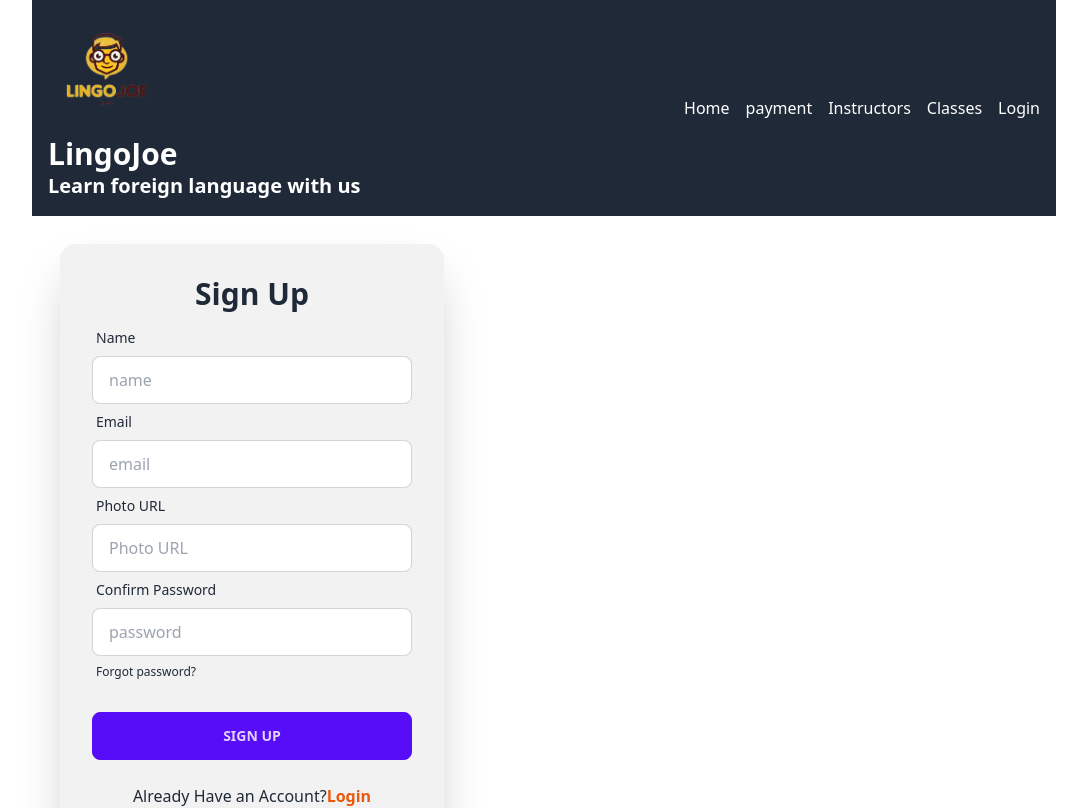
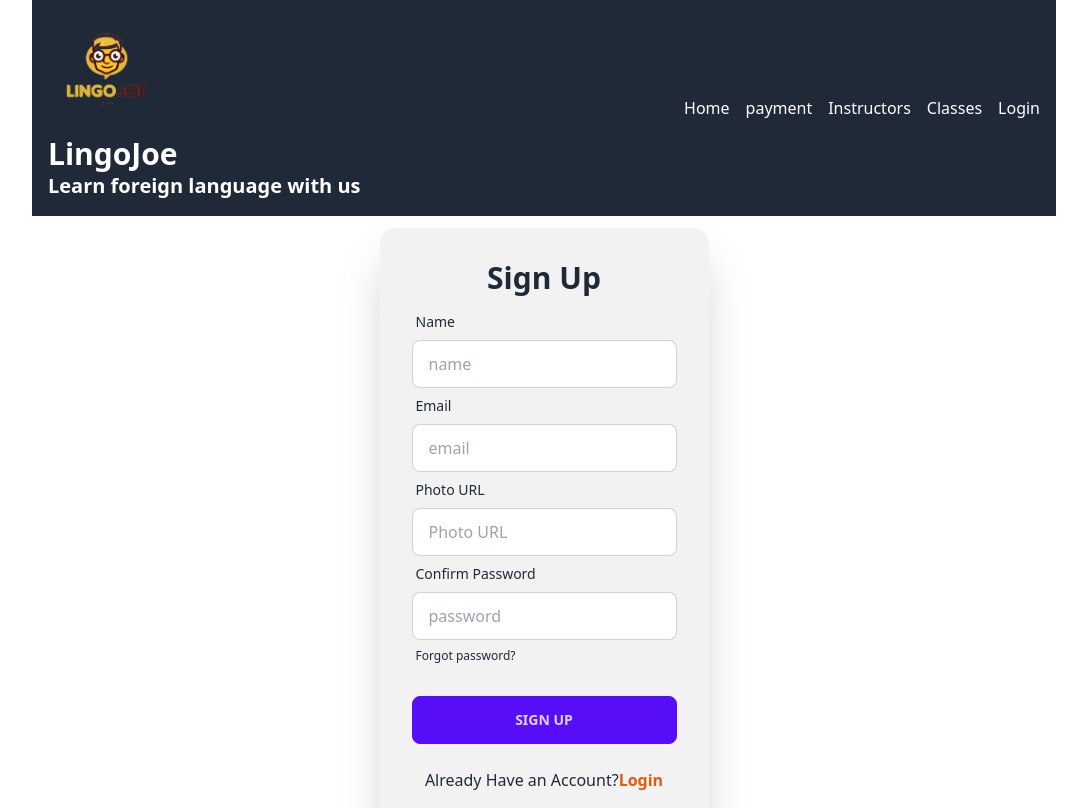
Before and after one commit to mamunuddinbu/summer-camp-client-public-repo, a React (Vite) app: page /sign-up in a window 1280 px wide. Shown: the top 808 px of the page, without its empty margins (96-1183 px from the left). Built offline with nearby package versions, Linux system fonts and the light colour scheme; no server answers.

Commit message:
Sign Up page Updated and project finished

```diff
--- a/src/pages/auth/SignUp.jsx
+++ b/src/pages/auth/SignUp.jsx
@@ -1,4 +1,4 @@
-import { Link } from "react-router-dom";
+import { Link, useLocation, useNavigate } from "react-router-dom";
 import { useContext, useState } from "react";
 import { AuthContext } from "./AuthProvider";
 import useTitle from "../../hooks/useTitle";
@@ -9,6 +9,9 @@ const SignUp = () => {
   useTitle("SignUp");
   const { createUser, updateUserProfile } = useContext(AuthContext);
   const [signUpError, setSignUpError] = useState("");
+  const location = useLocation();
+  const navigate = useNavigate();
+  const from = location.state?.from?.pathname || '/';
   const {
     register,
     handleSubmit,
@@ -52,6 +55,7 @@ const SignUp = () => {
             });
             saveUser(data.name, data.email, data.photoUrl);
             reset();
+            navigate(from, { replace: true });
           })
           .catch((err) => console.log(err));
       })
@@ -79,7 +83,9 @@ const SignUp = () => {
   };
 
   return (
-    <div className=" bg-base-200 min-h-screen max-w-sm m-7 card shadow-2xl">
+    <div className="flex justify-center">
+
+    <div className=" bg-base-200 min-h-screen max-w-sm m-3 card shadow-2xl">
       <div className="card-body">
         <h1 className="text-3xl font-bold text-center">Sign Up</h1>
         <form onSubmit={handleSubmit(onSubmit)}>
@@ -155,6 +161,7 @@ const SignUp = () => {
         </p>
       </div>
     </div>
+    </div>
   );
 };
 
```
